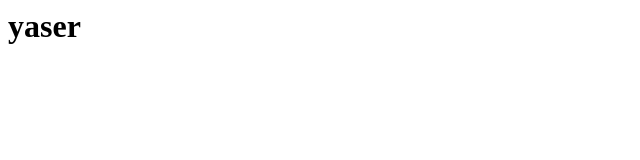
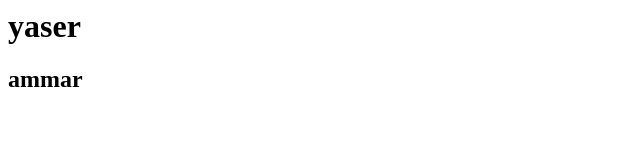
Before and after one commit to yasserboot/django, a plain HTML site: page index.html in a window 1280 px wide. Shown: the full height of the page, 0-640 px from the left. Drawn offline with Linux system fonts and the light colour scheme.

Commit message:
firest  file to get

```diff
--- a/index.html
+++ b/index.html
@@ -1,3 +1,4 @@
 <h1>
 yaser
 </h1>
+<h2>ammar</h2>
```
